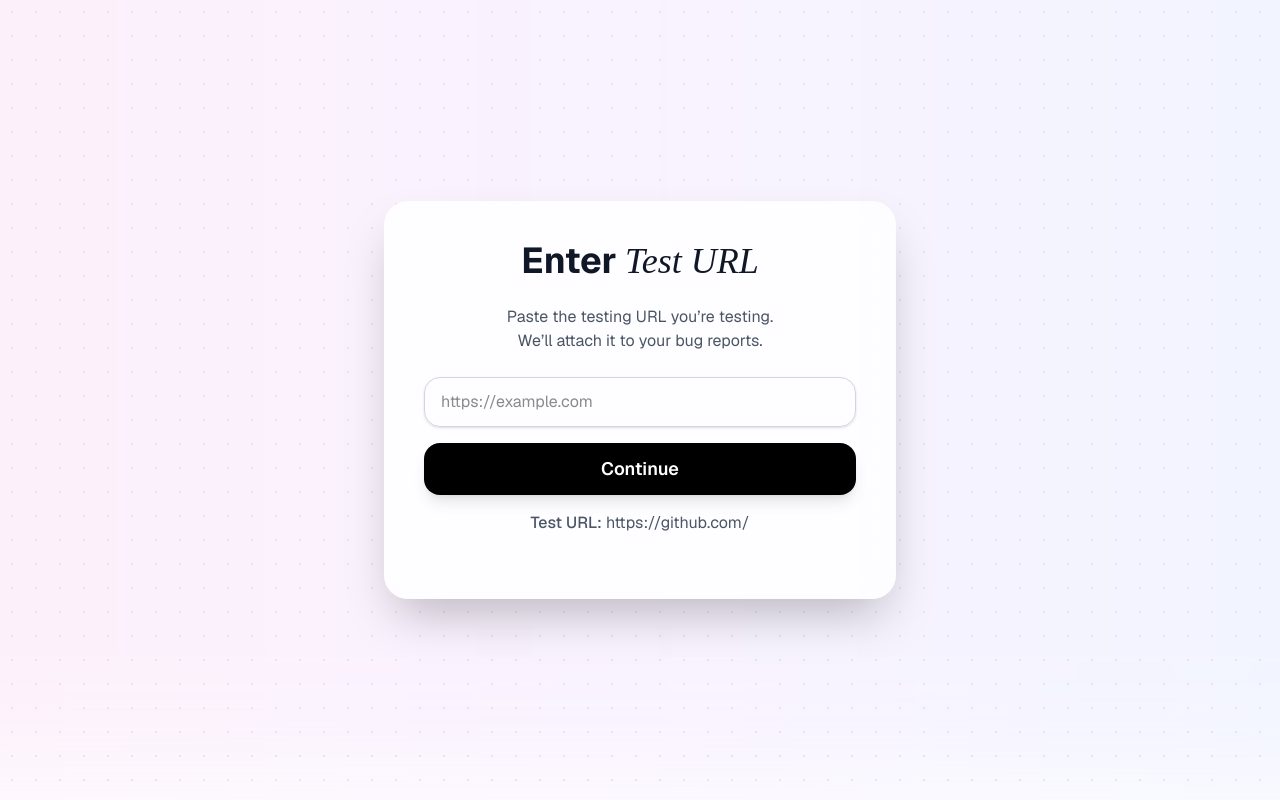
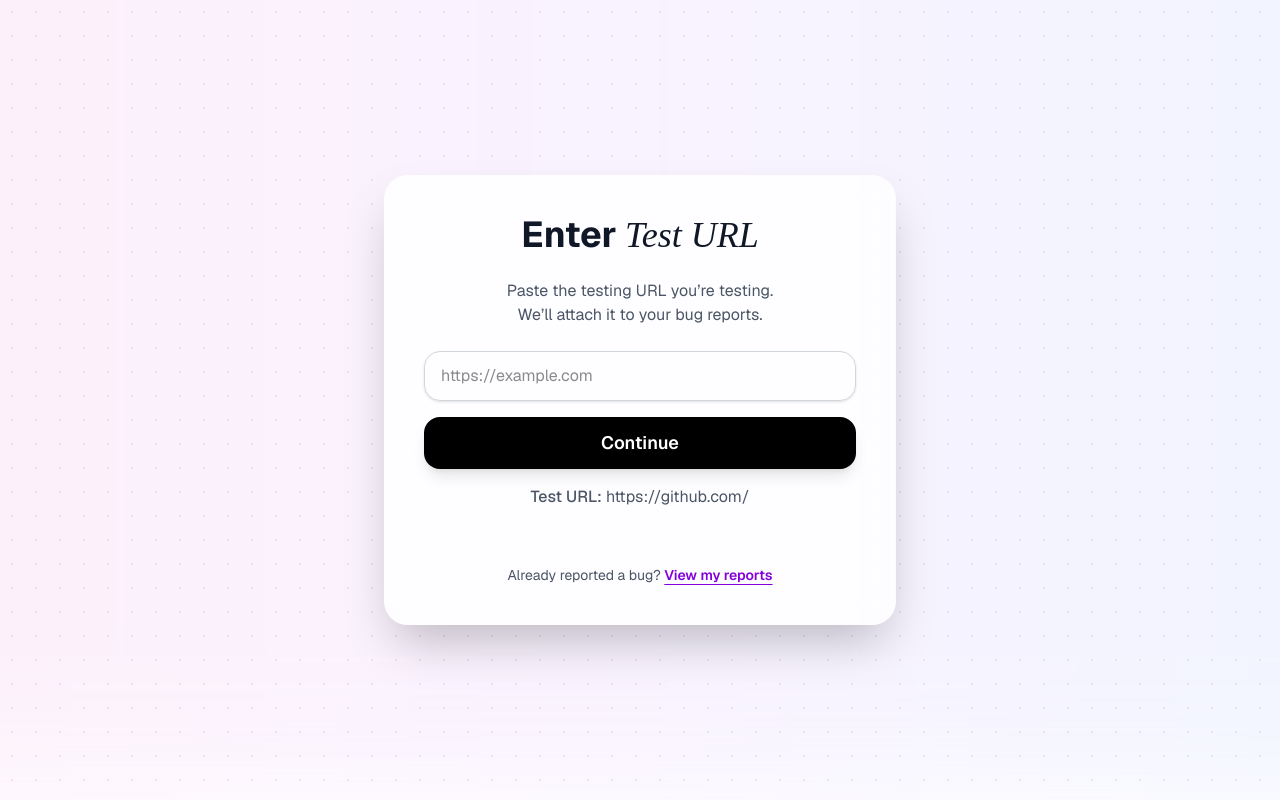
Before and after one commit to zdawan/AI-Bug-Tracker, a Next.js app in the folder client/: page /tester/url in a window 1280 px wide. Built offline with nearby package versions, Linux system fonts and the light colour scheme.

Commit message:
Tester exsistinf redirect flows

```diff
--- a/client/app/tester/url/page.jsx
+++ b/client/app/tester/url/page.jsx
@@ -81,8 +81,17 @@ export default function TesterPage() {
             Continue
           </button>
           <p className="text-center text-gray-600 mb-6">
-            <span className="font-medium">Test URL:</span>{" "}
-            https://github.com/
+            <span className="font-medium">Test URL:</span> https://github.com/
+          </p>
+
+          <p className="mt-4 text-center text-sm text-gray-600">
+            Already reported a bug?{" "}
+            <a
+              href="/tester/dashboard"
+              className="font-semibold text-purple-700 underline underline-offset-4 hover:text-purple-900"
+            >
+              View my reports
+            </a>
           </p>
         </form>
       </div>
```
